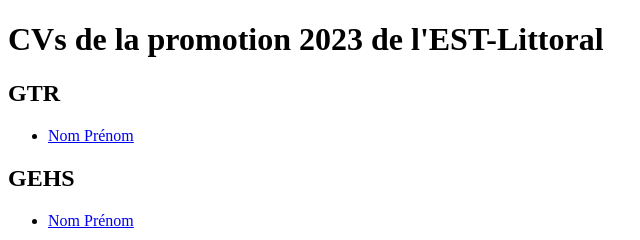
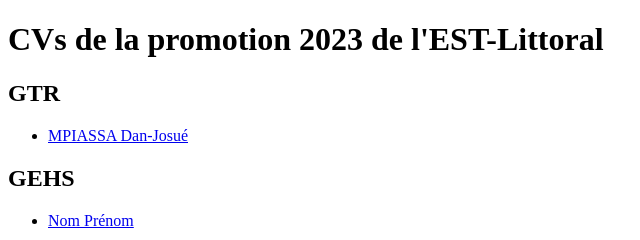
Before and after one commit to estl2023/CV, a plain HTML site: page index.html in a window 1280 px wide. Shown: the top 240 px of the page, 0-640 px from the left. Drawn offline with Linux system fonts and the light colour scheme.

Commit message:
Update index.html

```diff
--- a/index.html
+++ b/index.html
@@ -8,7 +8,7 @@
     <h2>GTR</h2>
     <ul>
         <!-- Remplacez "Nom", "Prénom" et "#" par les informations réelles de chaque étudiant -->
-        <li><a href="mdan.html">Nom Prénom</a></li>
+        <li><a href="mdan.html">MPIASSA Dan-Josué</a></li>
         <!-- Répétez la ligne ci-dessus pour chaque étudiant de la filière GTR -->
     </ul>
 
```
